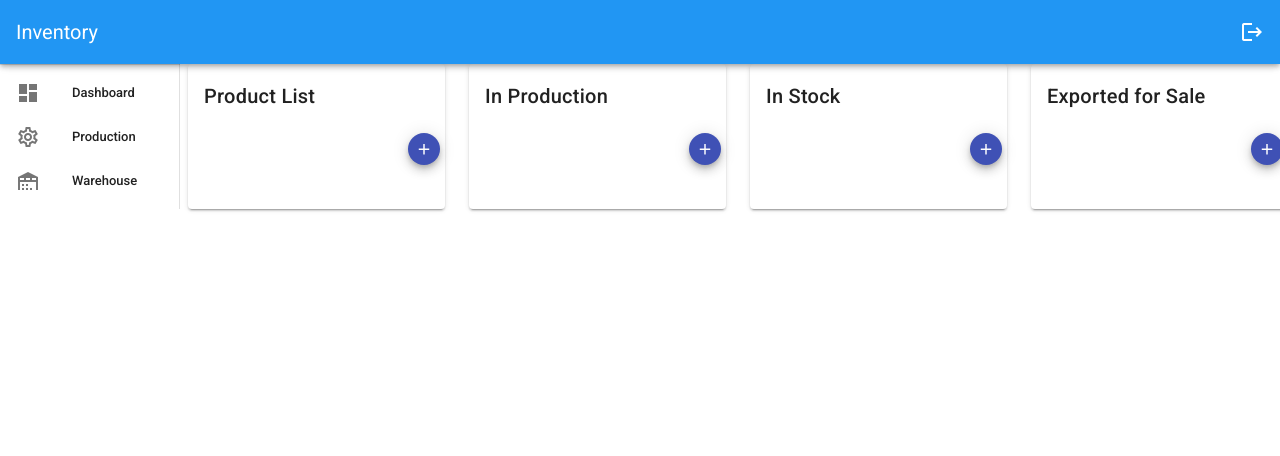
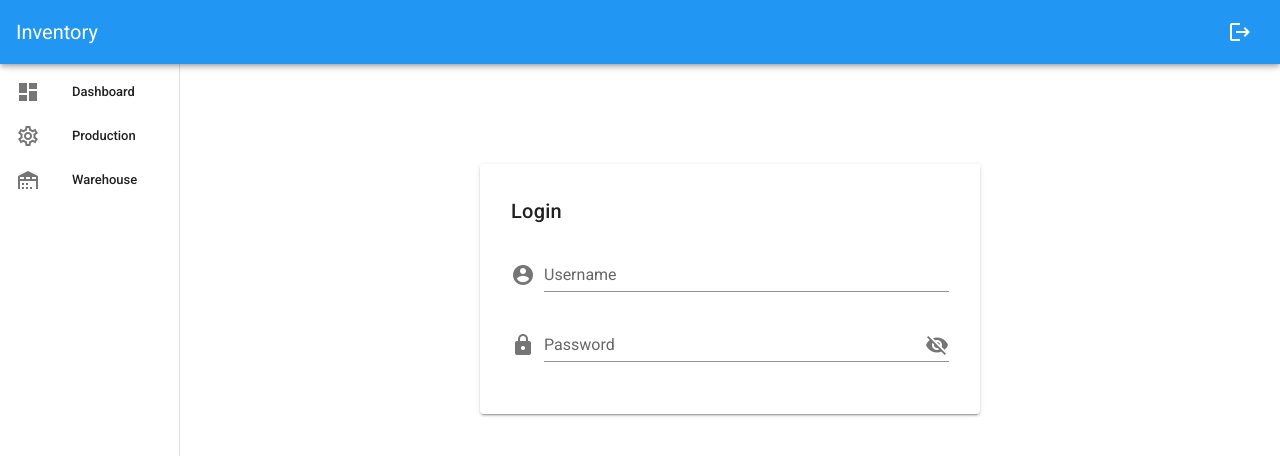
Before and after one commit to urmatov74/Inventory-app, a Vue app: page / in a window 1280 px wide. Shown: the top 456 px of the page. Built offline with nearby package versions, Linux system fonts and the light colour scheme; what vue-uuid would draw is missing.

Commit message:
add-router

```diff
--- a/package.json
+++ b/package.json
@@ -9,9 +9,12 @@
   },
   "dependencies": {
     "axios": "^0.21.0",
+    "bootstrap": "^4.5.3",
+    "bootstrap-vue": "^2.21.1",
     "core-js": "^3.6.5",
     "sortablejs": "^1.12.0",
-    "vue": "^2.6.11",
+    "vue": "^2.6.12",
+    "vue-router": "^3.2.0",
     "vue-uuid": "^2.0.2",
     "vuedraggable": "^2.24.3",
     "vuetify": "^2.2.11"
@@ -19,6 +22,7 @@
   "devDependencies": {
     "@vue/cli-plugin-babel": "~4.5.0",
     "@vue/cli-plugin-eslint": "~4.5.0",
+    "@vue/cli-plugin-router": "~4.5.0",
     "@vue/cli-service": "~4.5.0",
     "babel-eslint": "^10.1.0",
     "eslint": "^6.7.2",
--- a/src/App.vue
+++ b/src/App.vue
@@ -1,16 +1,22 @@
 <template>
   <v-app>
     <v-app-bar app color="blue" dark>
-      <v-toolbar-title>Inventory</v-toolbar-title>
+      <router-link class="title-bar" to="/Dashboard">
+        <v-toolbar-title>Inventory</v-toolbar-title>
+      </router-link>
       <v-spacer></v-spacer>
-      <v-btn icon>
-        <v-icon>mdi-logout</v-icon>
-      </v-btn>
+      <router-link class="title-bar" to="/Logout">
+        <v-toolbar-title>
+          <v-btn icon>
+            <v-icon>mdi-logout</v-icon>
+          </v-btn>
+        </v-toolbar-title>
+      </router-link>
     </v-app-bar>
     <v-main>
       <div class="main-cont">
         <NavBar />
-        <Cards />
+        <router-view/>
       </div>
     </v-main>
   </v-app>
@@ -18,13 +24,12 @@
 
 <script>
   import NavBar from './components/NavBar';
-  import Cards from './components/Cards';
-
+  // import Cards from './components/Cards';
   export default {
     name: 'App',
     components: {
       NavBar,
-      Cards
+      // Cards
     },
     data: () => ({
       //
@@ -33,12 +38,17 @@
 </script>
 
 <style>
-
   html {
     overflow-y: auto;
     overflow-x: hidden;
   }
   .main-cont {
     display: flex;
+    height: 100%;
+  }
+  .title-bar {
+    display: block;
+    color: white !important;
+    text-decoration: none;
   }
 </style>
--- a/src/components/Cards.vue
+++ b/src/components/Cards.vue
@@ -1,6 +1,6 @@
 <template>
   <v-row class="cards-container">
-        <v-col v-for="(card, id) in cards" :key="id" :cols="card.flex" fluid fill-height text-right>
+    <v-col v-for="(card,id) in cards" :key="id" :cols="card.flex" fluid fill-height text-right>
       <v-card class="cards">
         <v-card-title>
           {{card.title}}
@@ -28,7 +28,7 @@
             mdi-plus
           </v-icon>
         </v-btn>
-                <v-dialog v-model="dialog2" :retain-focus="false" max-width="500px">
+        <v-dialog v-model="dialog2" :retain-focus="false" max-width="400px">
           <v-card>
             <v-card-title>
               Add Product
@@ -50,7 +50,7 @@
                 Close
               </v-btn>
               <v-spacer></v-spacer>
-                            <v-btn v-on:click="addItem(id), dialog2 = false" class="btn-plus" dark color="indigo">
+              <v-btn v-on:click="addItem(card.id), dialog2 = false" class="btn-plus" dark color="indigo">
                 Add
               </v-btn>
             </v-card-actions>
@@ -119,7 +119,7 @@
             flex: 3
           },
           {
-                        id: 4,
+            id: 5,
             title: 'Exported for Sale',
             flex: 3
           },
@@ -161,27 +161,31 @@
 
 <style scoped>
   .btn-plus {
+    position: relative;
     display: block;
-        margin: 5px 5px 5px auto;
+    margin: 0px 10px 0px auto !important;
   }
   .card-items {
     position: relative;
-        box-shadow: 1px;
-        border-radius: 2px;
-        margin: 15px 15px 15px 15px;
+    box-shadow: 2px;
+    border-radius: 4px;
+    margin: 10px 10px 10px 10px;
   }
   .cards-container {
     display: flex;
     overflow-x: auto;
+    margin: 8px;
   }
   .cards {
     position: relative;
     flex-flow: column wrap;
-        height: 100%;
     width: 100%;
-        margin-left: 8px;
+    padding-bottom: 5px;
   }
   .card-text {
     font-size: 15px;
   }
+  .kanban-column {
+    min-height: 150px;
+  }
 </style>
--- a/src/components/NavBar.vue
+++ b/src/components/NavBar.vue
@@ -1,9 +1,9 @@
 <template>
   <div>
-    <v-navigation-drawer permanent :width="180" >
-      <v-divider></v-divider>
+    <v-navigation-drawer permanent :width="180">
+
       <v-list dense nav>
-        <v-list-item v-for="item in items" :key="item.title" link>
+        <v-list-item v-for="item in items" :key="item.title" :to="item.link">
           <v-list-item-icon>
             <v-icon>{{ item.icon }}</v-icon>
           </v-list-item-icon>
@@ -25,15 +25,18 @@
       return {
         items: [{
             title: 'Dashboard',
-            icon: 'mdi-view-dashboard'
+            icon: 'mdi-view-dashboard',
+            link: '/Dashboard'
           },
           {
             title: 'Production',
-            icon: 'mdi-cog-outline'
+            icon: 'mdi-cog-outline',
+            link: '/production'
           },
           {
             title: 'Warehouse',
-            icon: 'mdi-warehouse'
+            icon: 'mdi-warehouse',
+            link: '/warehouse'
           },
         ],
         right: null,
@@ -43,7 +46,5 @@
 </script>
 
 <style scoped>
-  .nav-bar {
-    position: relative;
-  }
+
 </style>
--- /dev/null
+++ b/src/router/index.js
@@ -0,0 +1,36 @@
+import Vue from 'vue'
+import VueRouter from 'vue-router'
+import Cards from '../components/Cards.vue'
+import Dashboard from '../views/Dashboard'
+import Warehouse from '../views/Warehouse'
+import Login from '../views/Login'
+Vue.use(VueRouter)
+
+const routes = [
+  {
+    path: '/production',
+    name: 'Production',
+    component: Cards
+  },
+  {
+    path: '/Dashboard',
+    name: 'Dashboard',
+    component: Dashboard
+  },
+  {
+    path: '/warehouse',
+    name: 'Warehouse',
+    component: Warehouse
+  },
+  {
+    path: '/',
+    name: 'Login',
+    component: Login
+  }
+]
+
+const router = new VueRouter({
+  routes
+})
+
+export default router
--- /dev/null
+++ b/src/views/Dashboard.vue
@@ -0,0 +1,5 @@
+<template>
+  <div>
+    Dashboard
+  </div>
+</template>
--- /dev/null
+++ b/src/views/Login.vue
@@ -0,0 +1,31 @@
+<template>
+    <v-content>
+        <v-card class="login-card mx-auto mt-9">
+            <v-card-title>Login</v-card-title>
+            <v-card-text>
+                <v-text-field label="Username" prepend-icon="mdi-account-circle" />
+                <v-text-field
+                label="Password"
+                :type="showPassword ? 'text' : 'password'"
+                prepend-icon="mdi-lock"
+                :append-icon="showPassword ? 'mdi-eye' : 'mdi-eye-off'"
+                @click:append="showPassword = !showPassword" />
+            </v-card-text>
+        </v-card>
+    </v-content>
+</template>
+
+<script>
+    export default {
+        data() {
+            return {}
+        }
+    }
+</script>
+
+<style scoped>
+    .login-card {
+        width: 500px;
+        padding: 15px;
+    }
+</style>
--- /dev/null
+++ b/src/views/Warehouse.vue
@@ -0,0 +1,5 @@
+<template>
+  <div>
+    Warehouse
+  </div>
+</template>
```
Also changed, not shown: src/main.js (+12 -0 lines), src/views/Production.vue (added, +16 -0 lines), 1 other file (tests, documents, lock files or other folders). Lines whose indentation alone changed are shown as unchanged.
